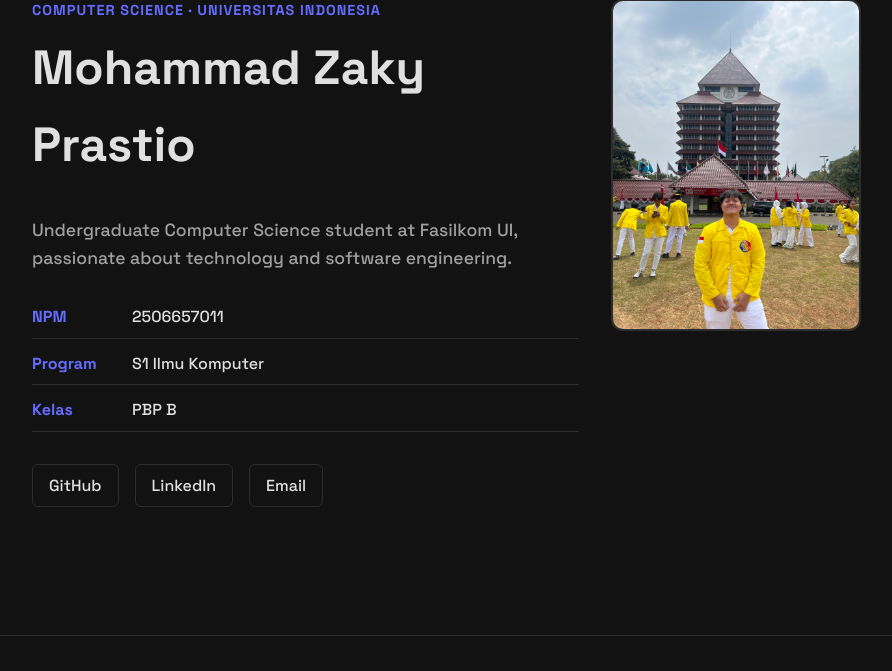
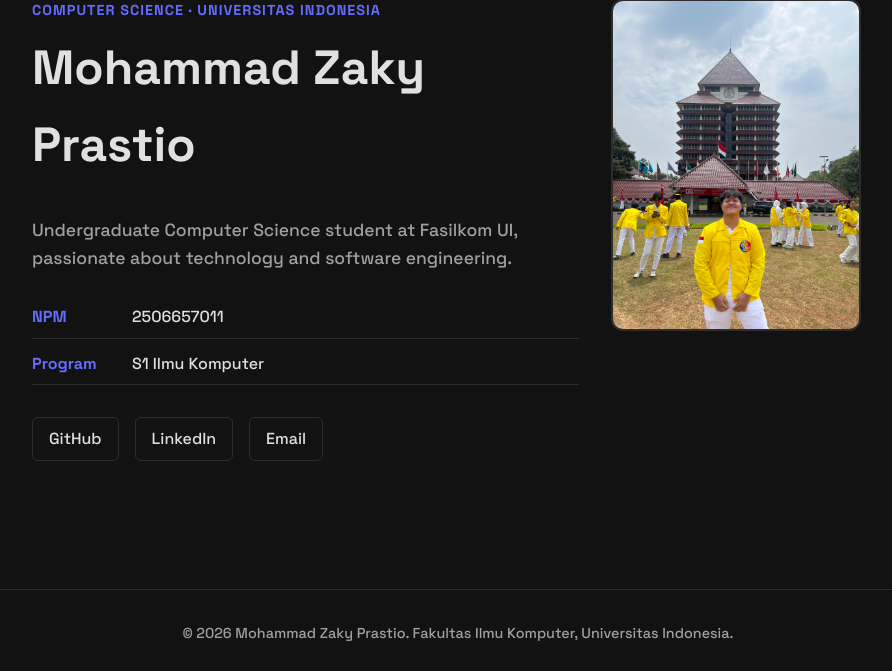
Before and after one commit to ZackForKey/myportofolio, a Django app: page / in a window 1280 px wide. Shown: the part 146-817 px from the top of the page, without its empty margins (182-1074 px from the left). After the commit the page ends 787 px from the top, so only its background shows below. Run offline with Django 5.2, Linux system fonts and the light colour scheme.

Commit message:
Remove kelas row from main html

```diff
--- a/main/templates/main.html
+++ b/main/templates/main.html
@@ -43,10 +43,6 @@
                             <dt>Program</dt>
                             <dd>S1 Ilmu Komputer</dd>
                         </div>
-                        <div class="meta-row">
-                            <dt>Kelas</dt>
-                            <dd>{{ class }}</dd>
-                        </div>
                     </dl>
                     <div class="social-links">
                         <a href="https://github.com/ZackForKey" class="social-link">GitHub</a>
```
